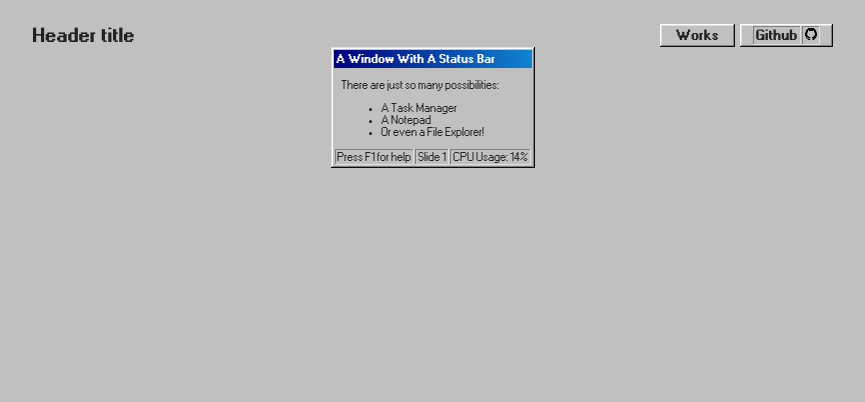
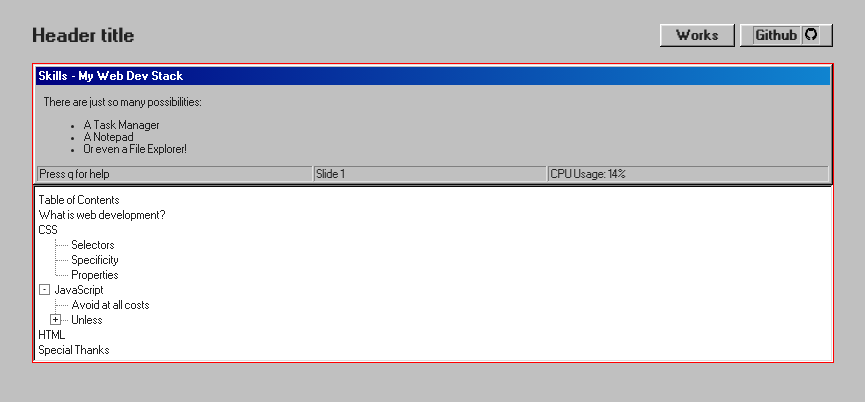
Before and after one commit to JacobSaucelo/98-cob-portfolio, a Next.js app: page / in a window 1280 px wide. Shown: the top 402 px of the page, without its empty margins (207-1072 px from the left). Built offline with nearby package versions, Linux system fonts and the light colour scheme.

Commit message:
added techstack

```diff
--- a/components/sections/Comp.About.tsx
+++ b/components/sections/Comp.About.tsx
@@ -4,7 +4,7 @@ const CompAbout = () => {
   return (
     <div className="window">
       <div className="title-bar">
-        <div className="title-bar-text">A Window With A Status Bar</div>
+        <div className="title-bar-text">Skills - My Web Dev Stack</div>
       </div>
       <div className="window-body">
         <p> There are just so many possibilities:</p>
@@ -15,7 +15,7 @@ const CompAbout = () => {
         </ul>
       </div>
       <div className="status-bar">
-        <p className="status-bar-field">Press F1 for help</p>
+        <p className="status-bar-field">Press q for help</p>
         <p className="status-bar-field">Slide 1</p>
         <p className="status-bar-field">CPU Usage: 14%</p>
       </div>
--- /dev/null
+++ b/components/sections/Comp.TechStack.tsx
@@ -0,0 +1,79 @@
+import React from "react";
+
+const CompTechStack = () => {
+  return (
+    <ul className="tree-view">
+      <li>Table of Contents</li>
+      <li>What is web development?</li>
+      <li>
+        CSS
+        <ul>
+          <li>Selectors</li>
+          <li>Specificity</li>
+          <li>Properties</li>
+        </ul>
+      </li>
+      <li>
+        <details open>
+          <summary>JavaScript</summary>
+          <ul>
+            <li>Avoid at all costs</li>
+            <li>
+              <details>
+                <summary>Unless</summary>
+                <ul>
+                  <li>Avoid</li>
+                  <li>
+                    <details>
+                      <summary>At</summary>
+                      <ul>
+                        <li>Avoid</li>
+                        <li>At</li>
+                        <li>All</li>
+                        <li>Cost</li>
+                      </ul>
+                    </details>
+                  </li>
+                  <li>All</li>
+                  <li>Cost</li>
+                </ul>
+              </details>
+            </li>
+          </ul>
+        </details>
+      </li>
+      <li>HTML</li>
+      <li>Special Thanks</li>
+    </ul>
+  );
+};
+
+export default CompTechStack;
+
+/*
+
+Frontend
+-javascript
+-typescript
+-html
+-css
+-sass
+-reactjs
+-styled components
+-bootstrap
+-tailwindcss
+-chakraUI
+
+backend
+-golang
+-nodejs
+-nextjs
+-.net
+-php
+
+database
+-mysql
+-firebase
+-mongodb
+
+*/
--- a/components/sections/Section.TechStack.module.css
+++ b/components/sections/Section.TechStack.module.css
@@ -0,0 +1,5 @@
+.TechStackContainer {
+  border: 1px solid red;
+  width: 100%;
+  margin: 1rem 0;
+}
--- a/components/sections/Section.TechStack.tsx
+++ b/components/sections/Section.TechStack.tsx
@@ -1,10 +1,12 @@
 import React from "react";
 import CompAbout from "./Comp.About";
-
+import styles from "./Section.TechStack.module.css";
+import CompTechStack from "./Comp.TechStack";
 const SectionTechStack = () => {
   return (
-    <section>
+    <section className={styles.TechStackContainer}>
       <CompAbout />
+      <CompTechStack />
     </section>
   );
 };
```
